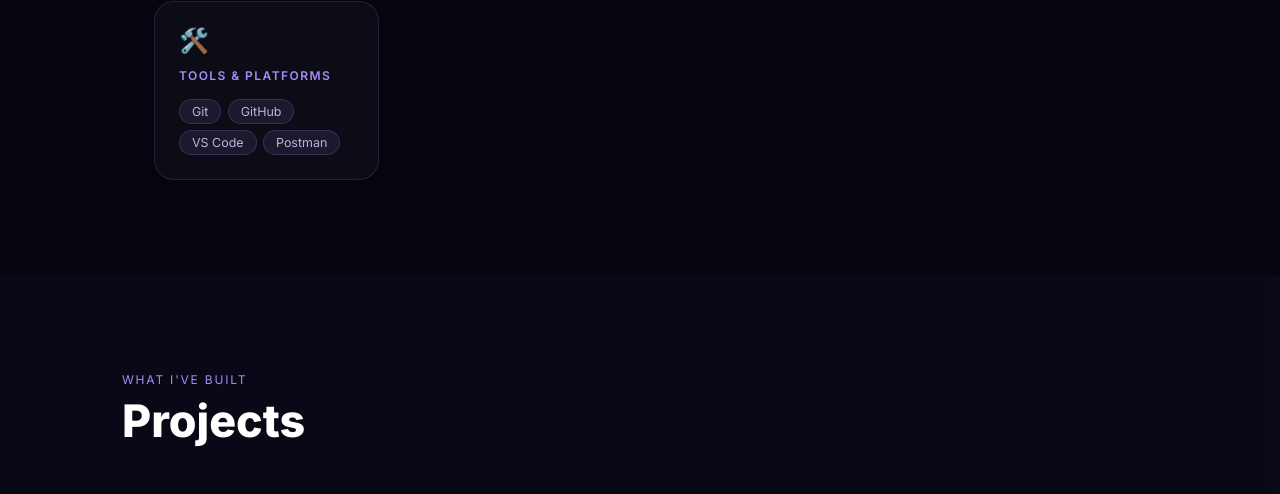
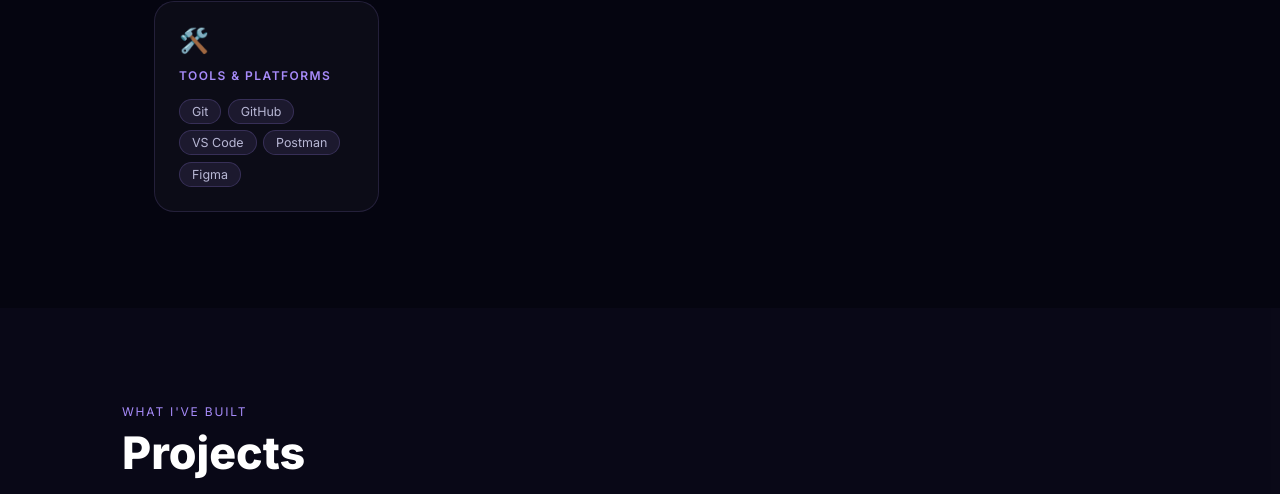
Before and after one commit to Muskan-yadav1903/NewPortfolio, a plain HTML site: page index.html in a window 1280 px wide. Shown: the part 3023-3517 px from the top of the page. Drawn offline with Linux system fonts and the light colour scheme.

Commit message:
skills update

```diff
--- a/index.html
+++ b/index.html
@@ -520,6 +520,7 @@
           <div class="skill-tags">
             <span class="skill-tag">Git</span><span class="skill-tag">GitHub</span>
             <span class="skill-tag">VS Code</span><span class="skill-tag">Postman</span>
+            <span class="skill-tag">Figma</span>
           </div>
         </div>
       </div>
```
